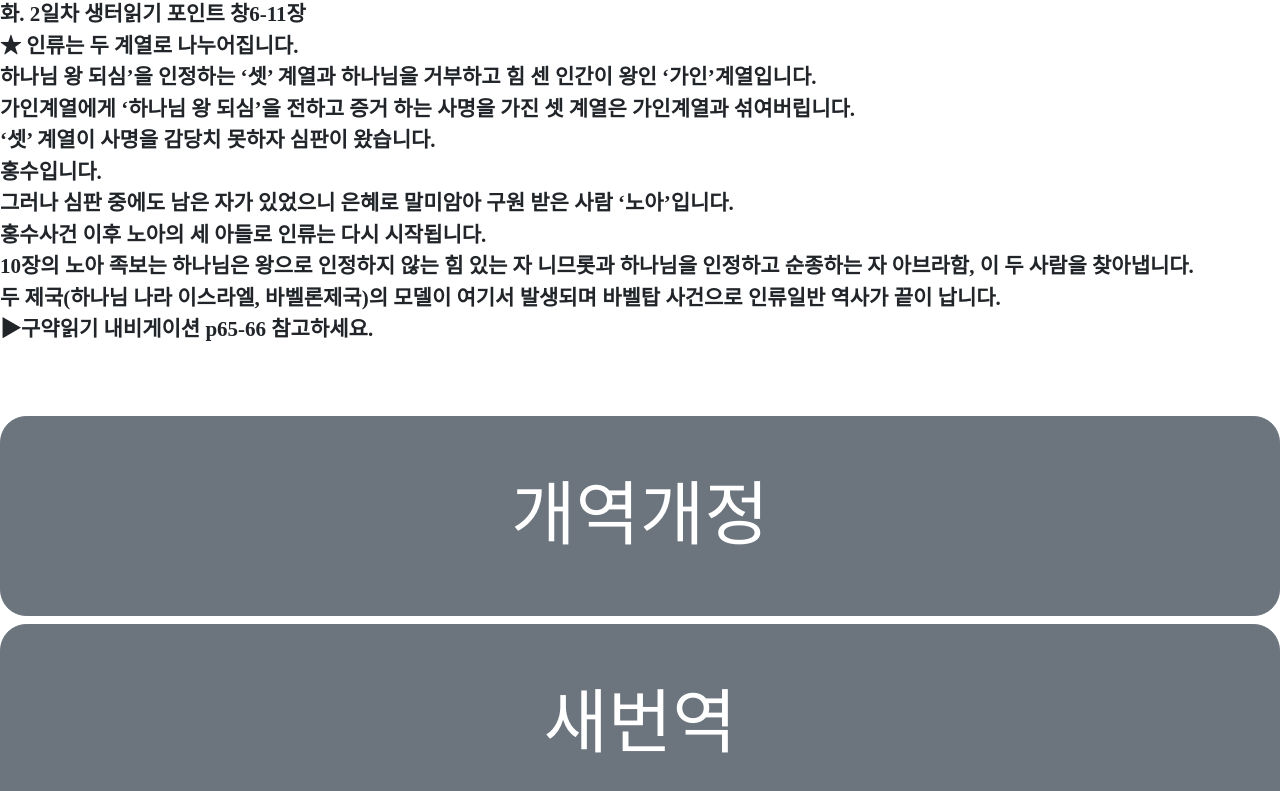
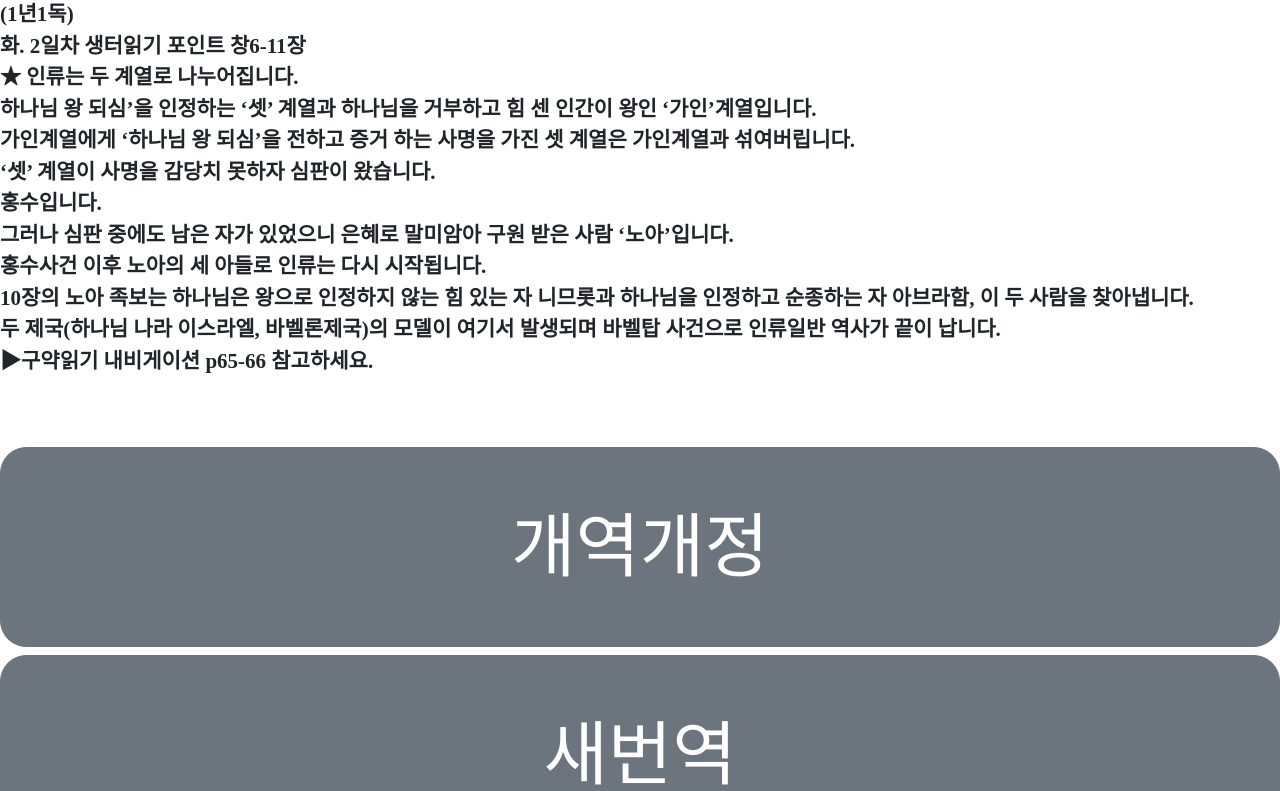
Before and after one commit to stkgim/Reading_bible, a plain HTML site: page 2.html in a window 1280 px wide. Shown: the part 106-897 px from the top of the page. Drawn offline with nearby package versions, Linux system fonts and the light colour scheme.

Commit message:
modified 2 html file

```diff
--- a/2.html
+++ b/2.html
@@ -7,7 +7,7 @@
     <link href="https://cdn.jsdelivr.net/npm/bootstrap@5.3.0-alpha1/dist/css/bootstrap.min.css" rel="stylesheet" integrity="sha384-GLhlTQ8iRABdZLl6O3oVMWSktQOp6b7In1Zl3/Jr59b6EGGoI1aFkw7cmDA6j6gD" crossorigin="anonymous">
   </head>
   <body>
-    <p><b>생터성경읽기</b>(1년1독)<br>
+    <p><b>생터성경읽기</b><br>(1년1독)<br>
     화. 2일차 생터읽기 포인트 창6-11장<br>
     ★ 인류는 두 계열로 나누어집니다.<br>
     하나님 왕 되심’을 인정하는 ‘셋’ 계열과 하나님을 거부하고 힘 센 인간이 왕인 ‘가인’계열입니다.<br>
```
